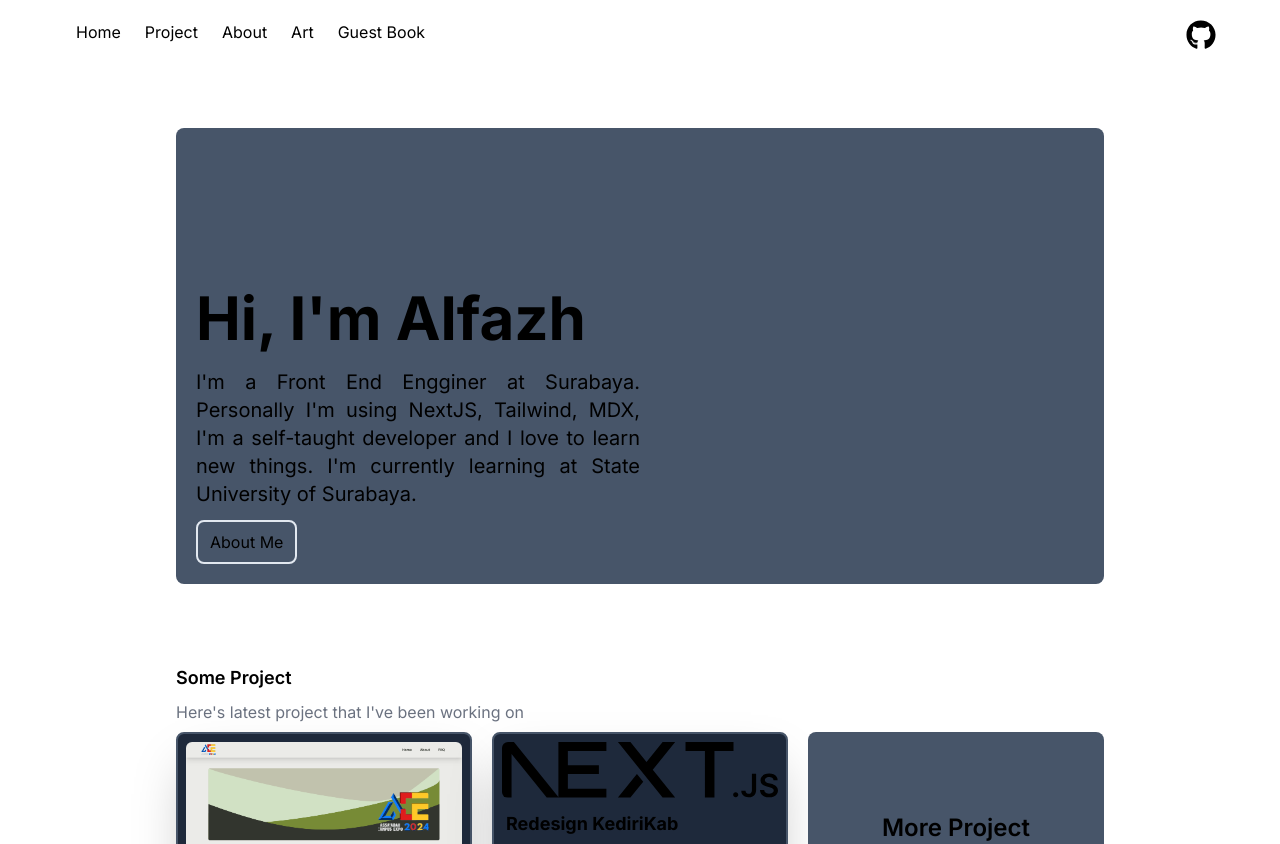
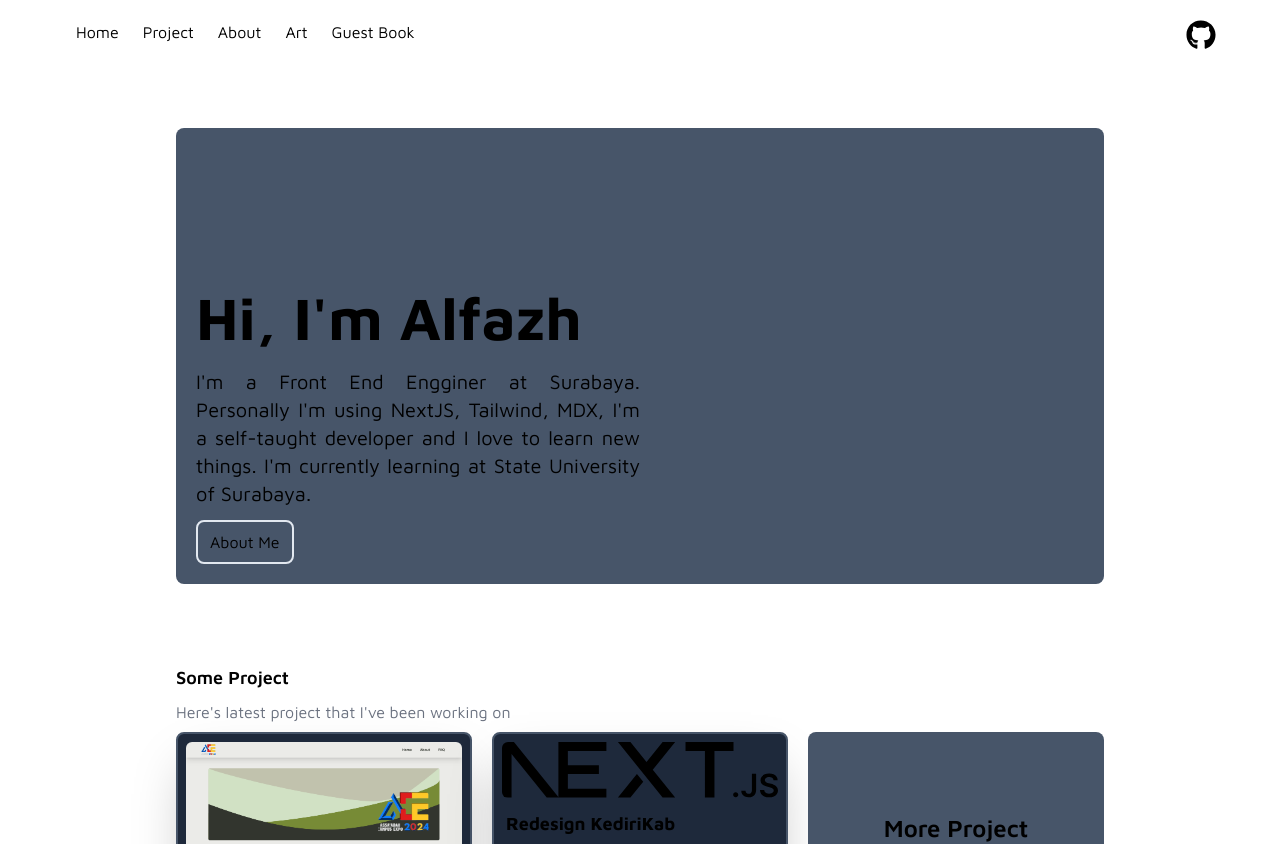
Before and after one commit to alfazh123/Alfazh-page, a Next.js app: page / in a window 1280 px wide. Shown: the top 844 px of the page. Built offline with nearby package versions, Linux system fonts and the light colour scheme.

Commit message:
fix: font

```diff
--- a/app/layout.tsx
+++ b/app/layout.tsx
@@ -1,10 +1,12 @@
 import type { Metadata } from "next";
-import { Inter } from "next/font/google";
+import { Inter, Source_Code_Pro, Maven_Pro } from "next/font/google";
 import "./globals.css";
 import Navbar from "./ui/navbar";
 import Footer from "./ui/footer";
 
 const inter = Inter({ subsets: ["latin"] });
+const sourceCodePro = Source_Code_Pro({ subsets: ["latin"] });
+const mavenPro = Maven_Pro({ subsets: ["latin"] });
 
 export const metadata: Metadata = {
     title: "Create Next App",
@@ -21,7 +23,7 @@ export default function RootLayout({
             lang="en"
             className="relative dark:bg-slate-800 dark:text-slate-100"
         >
-            <body className={inter.className}>
+            <body className={mavenPro.className}>
                 <Navbar />
                 <main className="py-32 mx-auto lg:w-3/4 w-5/6 justify-center items-center">
                     {children}
```
